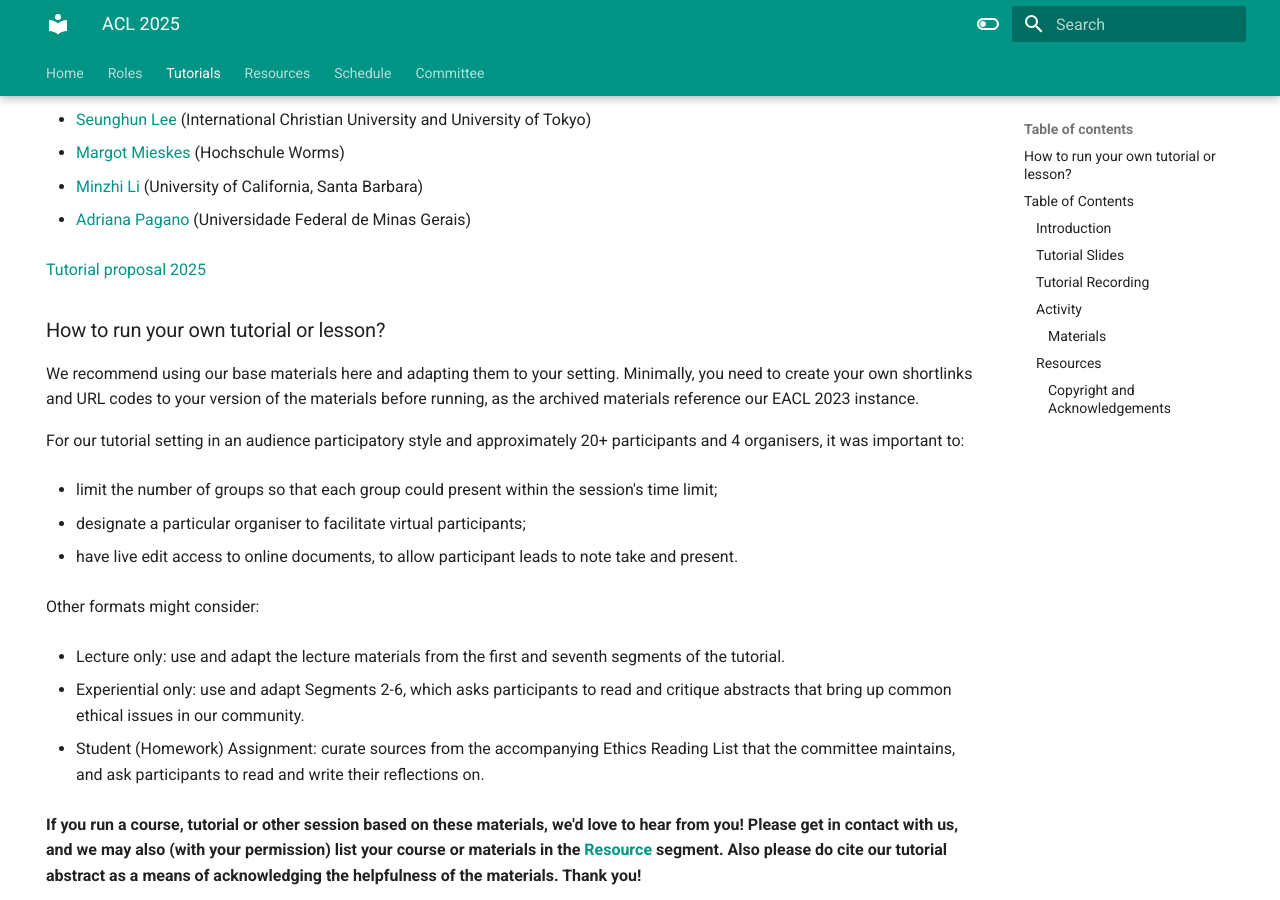
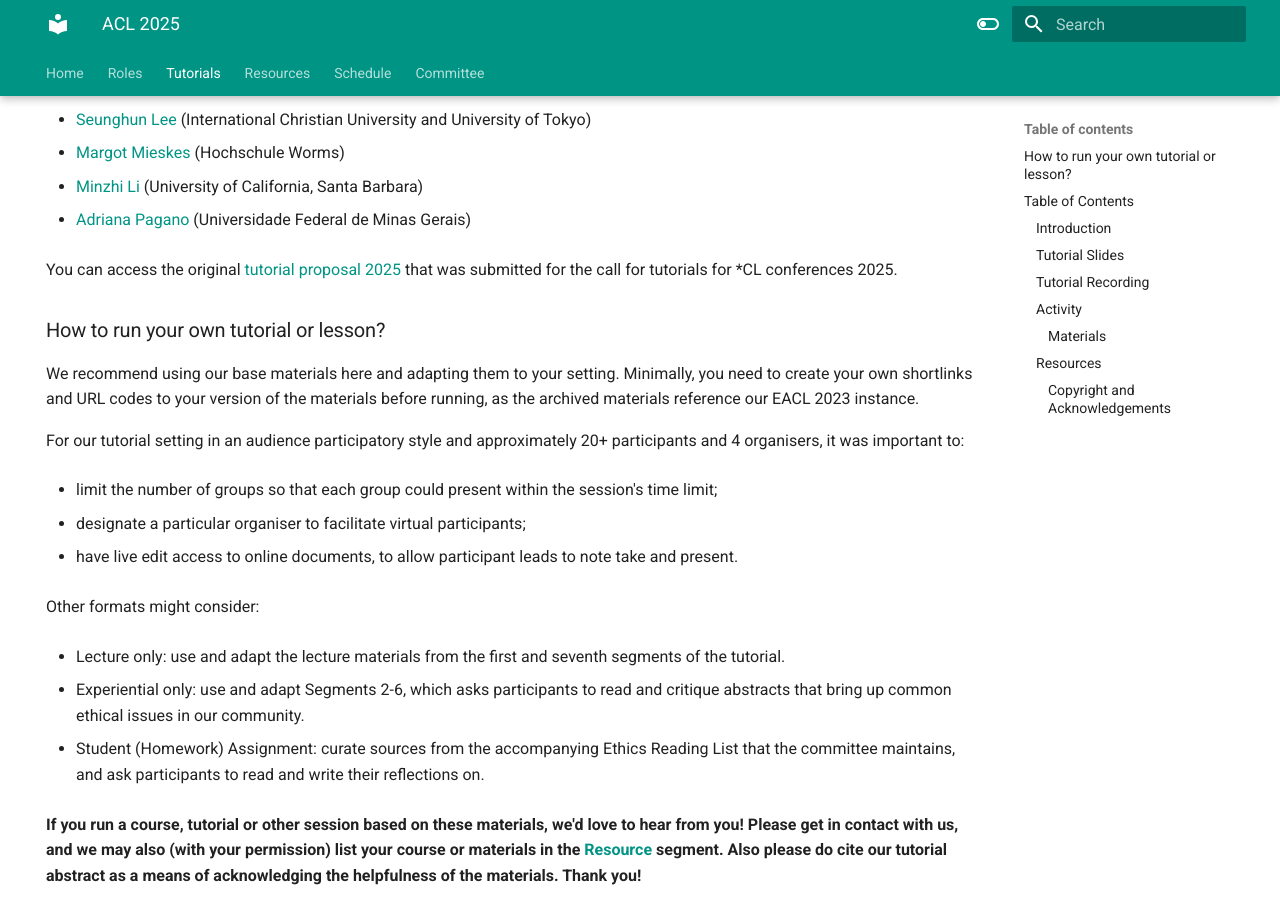
Before and after one commit to knmnyn/ethics-website, an MkDocs documentation site: the page built from docs/tutorials/ACL_2025.md, in a window 1280 px wide and 900 px high, scrolled down 481 px. Built offline with MkDocs 1.6.1 and Material for MkDocs 9.7.7, drawn with Linux system fonts in a browser that asks for light colours.

Commit message:
Update ACL_2025.md

```diff
--- a/docs/tutorials/ACL_2025.md
+++ b/docs/tutorials/ACL_2025.md
@@ -32,7 +32,7 @@ Authors:
 
 * [Adriana Pagano](https://www.ufmg.br/english/teacher/adriana-pagano/) (Universidade Federal de Minas Gerais)
 
-<a href="Ethics_Tutorial_Proposal__ACL_2025.pdf">Tutorial proposal 2025</a>
+You can access the original <a href="Ethics_Tutorial_Proposal__ACL_2025.pdf">tutorial proposal 2025</a> that was submitted for the call for tutorials for *CL conferences 2025.
 
 ### How to run your own tutorial or lesson?
 
```
